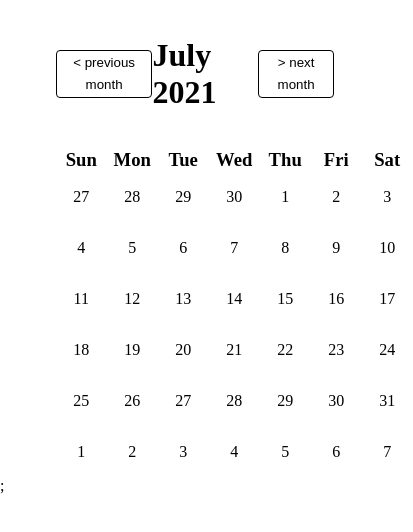
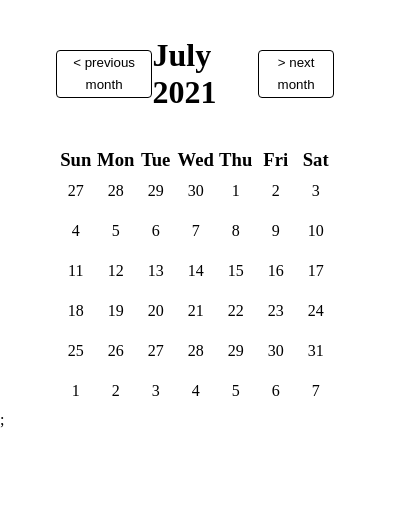
Before and after one commit to ayershov777/availability-picker, a React (Create React App) app in the folder client/: page / in a window 390 px wide. Shown: the top 532 px of the page, 413 px wide, since content can reach past the window. Built offline with nearby package versions, Linux system fonts and the light colour scheme.

Commit message:
:lipstick: :bug: smaller circles, breakpoint bug

```diff
--- a/client/src/components/Scheduler/SchedulerCell.tsx
+++ b/client/src/components/Scheduler/SchedulerCell.tsx
@@ -10,9 +10,11 @@ const Cell = styled.div`
     height: calc(100vw/10);
 
     @media (max-width: ${Breakpoints.Small}px) {
+        margin: 3px;
+        height: calc(100vw/15);
         border: none;
-        width: calc(100vw/10);
-        line-height: calc(100vw/10);
+        width: calc(100vw/15);
+        line-height: calc(100vw/15);
         border-radius: 50%;
         text-align: center;
 
@@ -39,7 +41,7 @@ function SchedulerCell({ date }: SchedulerCellProps) {
     }
     return (
         <Cell onClick={handleClick}>
-            {useScreenSize() > ScreenSize.Small ? date.toDateString().substring(4, 10) : date.getDate()}
+            {useScreenSize() >= ScreenSize.Small ? date.toDateString().substring(4, 10) : date.getDate()}
         </Cell>
     );
 }
```
